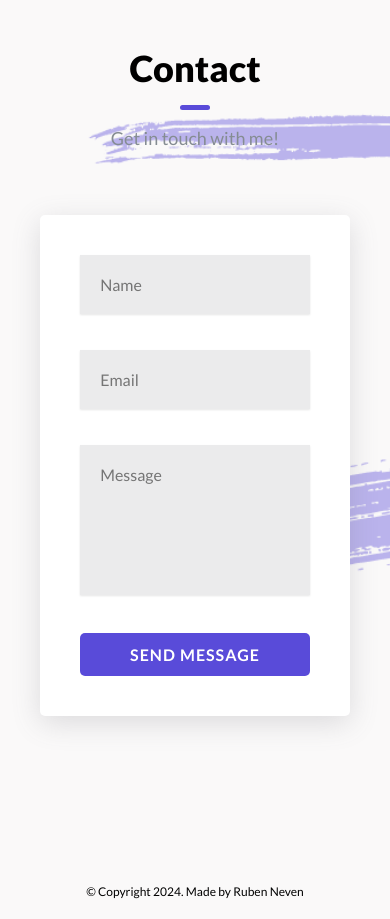
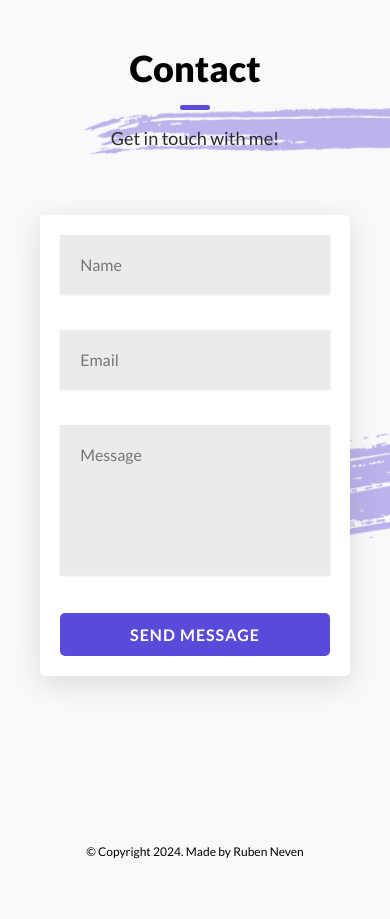
Before and after one commit to RubenNeven/ruben-neven, a website: page index.html in a window 390 px wide. Shown: the part 3760-4679 px from the top of the page. Drawn offline with nearby package versions, Linux system fonts and the light colour scheme; some packages are replaced by stand-ins of ours; a script that the page names is missing.

Commit message:
Fixed section contact

```diff
--- a/sass/layout/_queries.scss
+++ b/sass/layout/_queries.scss
@@ -42,6 +42,7 @@
       &-text-box {
         padding-left: 0;
         text-align: center;
+
         h1 {
           font-size: 5rem;
         }
@@ -153,7 +154,7 @@
         }
 
         .skills {
-          .skill-icon{
+          .skill-icon {
             font-size: 4rem;
           }
         }
@@ -190,6 +191,7 @@
           .timeline {
             &-container {
               grid-template-columns: 1fr 2fr;
+
               .experience-para {
                 text-align: left;
                 font-size: 1.4rem;
@@ -201,5 +203,23 @@
     }
   }
 
+  .section-contact {
+    .container {
+      .cta {
+
+
+        .cta-text {
+          color: #282a2c;
+        }
+
+        .contact__form-container {
+          padding: 2rem;
+        }
+
+      }
+    }
+  }
+
+
 
 }
```
Also changed, not shown: css/style.css.
